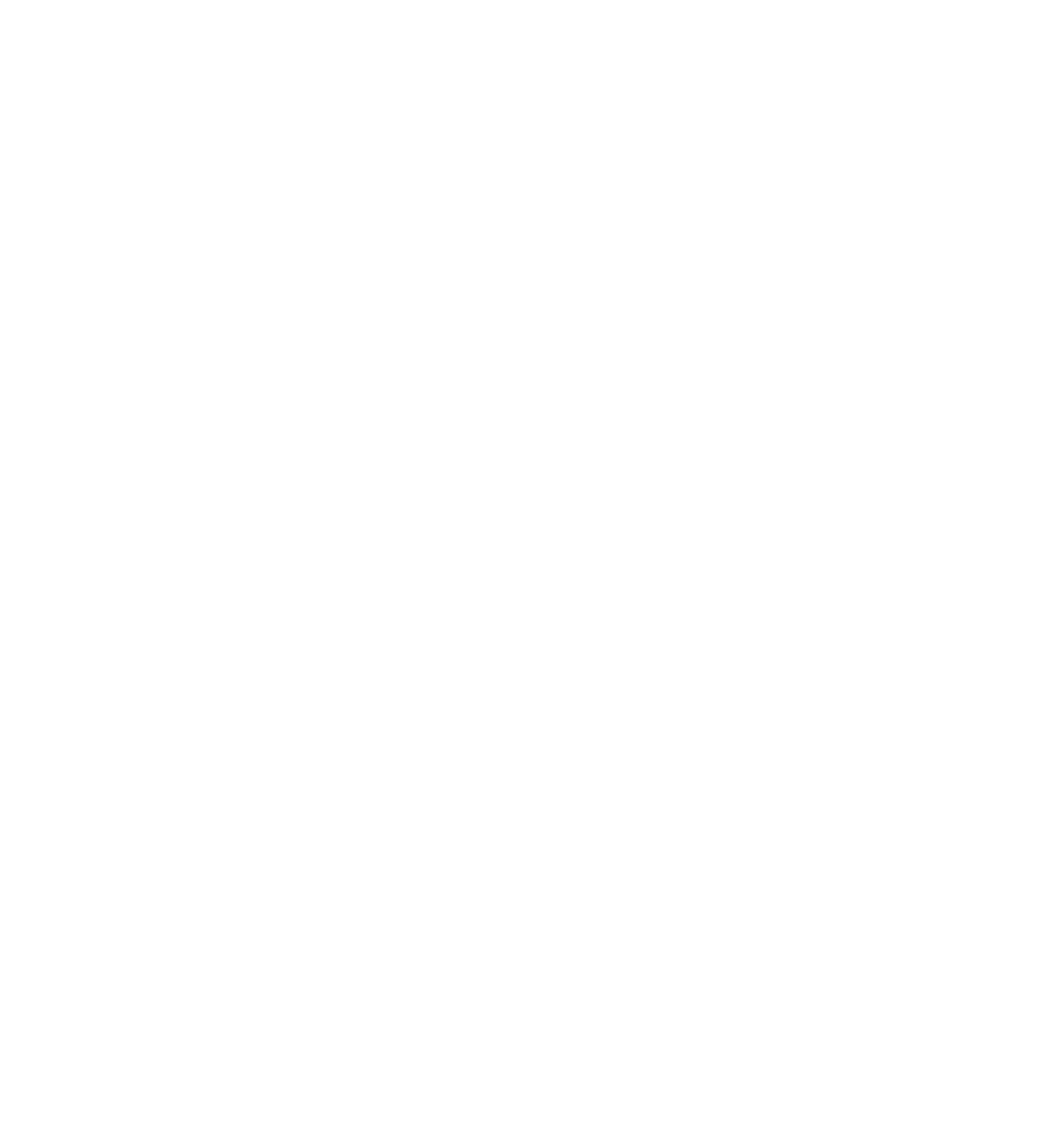
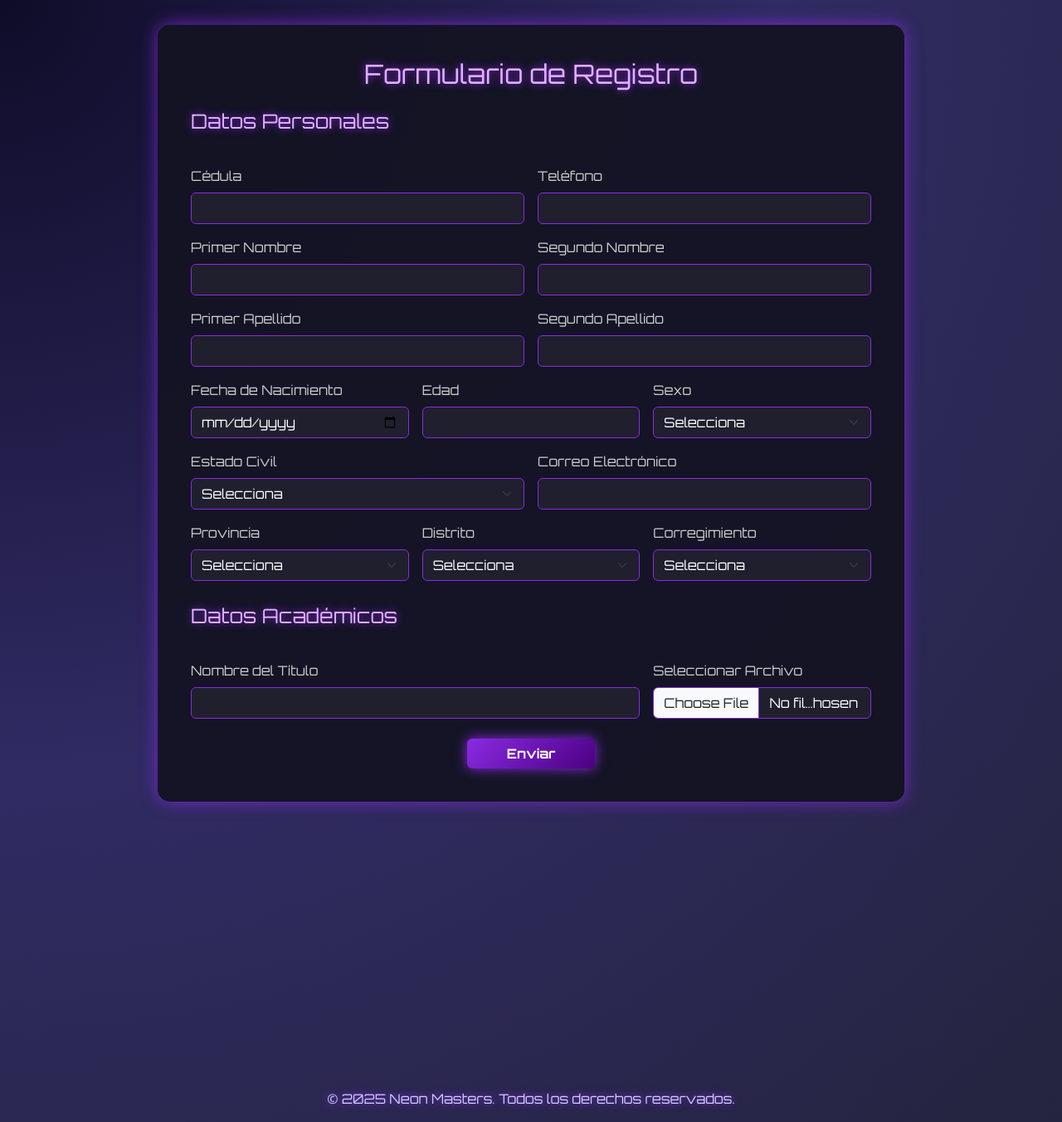
Before and after one commit to Benji0104/proyecto2DS9_NeonMasters, a PHP site: page /formulario.php in a window 1280 px wide. Before the commit the page is empty. Shown: the whole page at 83% size. Before the commit the page ends 800 px from the top, so only its background shows below. Run offline with PHP 8.4, Linux system fonts and the light colour scheme.

Commit message:
add: Avances en el formulario

```diff
--- a/Pantallas/formulario.php
+++ b/Pantallas/formulario.php
@@ -0,0 +1,203 @@
+<!DOCTYPE html>
+<html lang="es">
+<head>
+    <meta charset="UTF-8">
+    <meta name="viewport" content="width=device-width, initial-scale=1.0">
+    <title>Formulario</title>
+    <link rel="icon" href="../Assets/imagenes/icono.png" type="image/png">
+    <link href="https://cdn.jsdelivr.net/npm/bootstrap@5.3.0/dist/css/bootstrap.min.css" rel="stylesheet">
+    <link href="https://fonts.googleapis.com/css2?family=Orbitron:wght@400;700&display=swap" rel="stylesheet">
+    <style>
+        html, body {
+            height: 130%;
+            margin: 0;
+            background: radial-gradient(circle at top left, #0f0c29, #302b63, #24243e);
+            color: #fff;
+            font-family: 'Orbitron', 'Segoe UI', Tahoma, Geneva, Verdana, sans-serif;
+        }
+
+        .formulario-container {
+            background-color: rgba(20, 20, 35, 0.95);
+            border-radius: 15px;
+            padding: 40px;
+            margin: 30px auto;
+            box-shadow: 0 0 20px rgba(138, 43, 226, 0.8);
+            max-width: 900px;
+        }
+
+        .form-section-title {
+            color: #e0b0ff;
+            text-shadow: 0 0 10px #8a2be2;
+            margin-bottom: 20px;
+        }
+
+        label {
+            color: #ccc;
+        }
+
+        .form-control, .form-select {
+            background-color: #1f1f2e;
+            color: #fff;
+            border: 1px solid #8a2be2;
+        }
+
+        .form-control:focus, .form-select:focus {
+            box-shadow: 0 0 10px #8a2be2;
+            border-color: #e0b0ff;
+        }
+
+        .btn-neon {
+            background: linear-gradient(135deg, #8a2be2, #4b0082);
+            border: none;
+            color: white;
+            font-weight: bold;
+            box-shadow: 0 0 15px #8a2be2;
+        }
+
+        .btn-neon:hover {
+            box-shadow: 0 0 25px #8a2be2, 0 0 30px #4b0082;
+        }
+
+        footer {
+            text-align: center;
+            padding: 1rem;
+            color: #ccccff;
+            text-shadow: 0 0 10px #8a2be2;
+        }
+    </style>
+</head>
+<body class="d-flex flex-column min-vh-100">
+
+    <main class="flex-fill d-flex justify-content-center align-items-start">
+        <div class="formulario-container w-100">
+            <h2 class="text-center form-section-title">Formulario de Registro</h2>
+
+            <form action="lo_formulario.php" method="POST" enctype="multipart/form-data">
+                <fieldset class="mb-4">
+                    <legend class="form-section-title fs-4">Datos Personales</legend>
+                    <div class="row g-3">
+                        <div class="col-md-6">
+                            <label for="cedula" class="form-label">Cédula</label>
+                            <input type="text" id="cedula" name="cedula" class="form-control" required>
+                        </div>
+                        <div class="col-md-6">
+                            <label for="telefono" class="form-label">Teléfono</label>
+                            <input type="tel" id="telefono" name="telefono" class="form-control" required>
+                        </div>
+                        <div class="col-md-6">
+                            <label for="nombre1" class="form-label">Primer Nombre</label>
+                            <input type="text" id="nombre1" name="nombre1" class="form-control" required>
+                        </div>
+                        <div class="col-md-6">
+                            <label for="nombre2" class="form-label">Segundo Nombre</label>
+                            <input type="text" id="nombre2" name="nombre2" class="form-control">
+                        </div>
+                        <div class="col-md-6">
+                            <label for="apellido1" class="form-label">Primer Apellido</label>
+                            <input type="text" id="apellido1" name="apellido1" class="form-control" required>
+                        </div>
+                        <div class="col-md-6">
+                            <label for="apellido2" class="form-label">Segundo Apellido</label>
+                            <input type="text" id="apellido2" name="apellido2" class="form-control">
+                        </div>
+                        <div class="col-md-4">
+                            <label for="nacimiento" class="form-label">Fecha de Nacimiento</label>
+                            <input type="date" id="nacimiento" name="nacimiento" class="form-control" required>
+                        </div>
+                        <div class="col-md-4">
+                            <label for="edad" class="form-label">Edad</label>
+                            <input type="text" id="edad" name="edad" class="form-control" readonly>
+                        </div>
+                        <div class="col-md-4">
+                            <label for="sexo" class="form-label">Sexo</label>
+                            <select id="sexo" name="sexo" class="form-select" required>
+                                <option value="">Selecciona</option>
+                                <option value="Masculino">Masculino</option>
+                                <option value="Femenino">Femenino</option>
+                            </select>
+                        </div>
+                        <div class="col-md-6">
+                            <label for="estado" class="form-label">Estado Civil</label>
+                            <select id="estado" name="estado" class="form-select" required>
+                                <option value="">Selecciona</option>
+                                <option value="Soltero">Soltero</option>
+                                <option value="Casado">Casado</option>
+                                <option value="Viudo">Viudo</option>
+                                <option value="Divorciado">Divorciado</option>
+                                <option value="Unido">Unido</option>
+                            </select>
+                        </div>
+                        <div class="col-md-6">
+                            <label for="email" class="form-label">Correo Electrónico</label>
+                            <input type="email" id="email" name="email" class="form-control" required>
+                        </div>
+                        <div class="col-md-4">
+                            <label for="provincia" class="form-label">Provincia</label>
+                            <select id="provincia" name="provincia" class="form-select" required>
+                                <option value="">Selecciona</option>
+                                <option value="Panamá">Panamá</option>
+                                <option value="Colón">Colón</option>
+                                <option value="Chiriquí">Chiriquí</option>
+                            </select>
+                        </div>
+                        <div class="col-md-4">
+                            <label for="distrito" class="form-label">Distrito</label>
+                            <select id="distrito" name="distrito" class="form-select" required>
+                                <option value="">Selecciona</option>
+                                <option value="Distrito 1">Distrito 1</option>
+                                <option value="Distrito 2">Distrito 2</option>
+                            </select>
+                        </div>
+                        <div class="col-md-4">
+                            <label for="corregimiento" class="form-label">Corregimiento</label>
+                            <select id="corregimiento" name="corregimiento" class="form-select" required>
+                                <option value="">Selecciona</option>
+                                <option value="Corregimiento 1">Corregimiento 1</option>
+                                <option value="Corregimiento 2">Corregimiento 2</option>
+                            </select>
+                        </div>
+                    </div>
+                </fieldset>
+
+                <fieldset class="mb-4">
+                    <legend class="form-section-title fs-4">Datos Académicos</legend>
+                    <div class="row g-3">
+                        <div class="col-md-8">
+                            <label for="titulo" class="form-label">Nombre del Título</label>
+                            <input type="text" id="titulo" name="titulo" class="form-control" required>
+                        </div>
+                        <div class="col-md-4">
+                            <label for="archivo" class="form-label">Seleccionar Archivo</label>
+                            <input type="file" id="archivo" name="archivo" class="form-control" accept=".pdf,.jpg,.png" required>
+                        </div>
+                    </div>
+                </fieldset>
+
+                <div class="text-center">
+                    <button type="submit" class="btn btn-neon px-5">Enviar</button>
+                </div>
+            </form>
+        </div>
+    </main>
+
+    <footer class="mt-auto">
+        <div class="container">
+            <p class="mb-0">&copy; <?php echo date('Y'); ?> Neon Masters. Todos los derechos reservados.</p>
+        </div>
+    </footer>
+
+    <script>
+        // Calcular edad en tiempo real
+        document.getElementById('nacimiento').addEventListener('change', function () {
+            const fechaNacimiento = new Date(this.value);
+            const hoy = new Date();
+            let edad = hoy.getFullYear() - fechaNacimiento.getFullYear();
+            const m = hoy.getMonth() - fechaNacimiento.getMonth();
+            if (m < 0 || (m === 0 && hoy.getDate() < fechaNacimiento.getDate())) {
+                edad--;
+            }
+            document.getElementById('edad').value = edad;
+        });
+    </script>
+</body>
+</html>
--- a/Pantallas/lo_login.php
+++ b/Pantallas/lo_login.php
@@ -17,7 +17,7 @@
 
         if (password_verify($passwordInput, $passwordHash)) {
             $_SESSION['user'] = $username;
-            header("Location: formulario.php");
+            header("Location: visual_datos.php");
             exit;
         } else {
             $_SESSION['login_error'] = "Contraseña incorrecta.";
```
Also changed, not shown: Pantallas/lo_formulario.php (+82 -0 lines).
